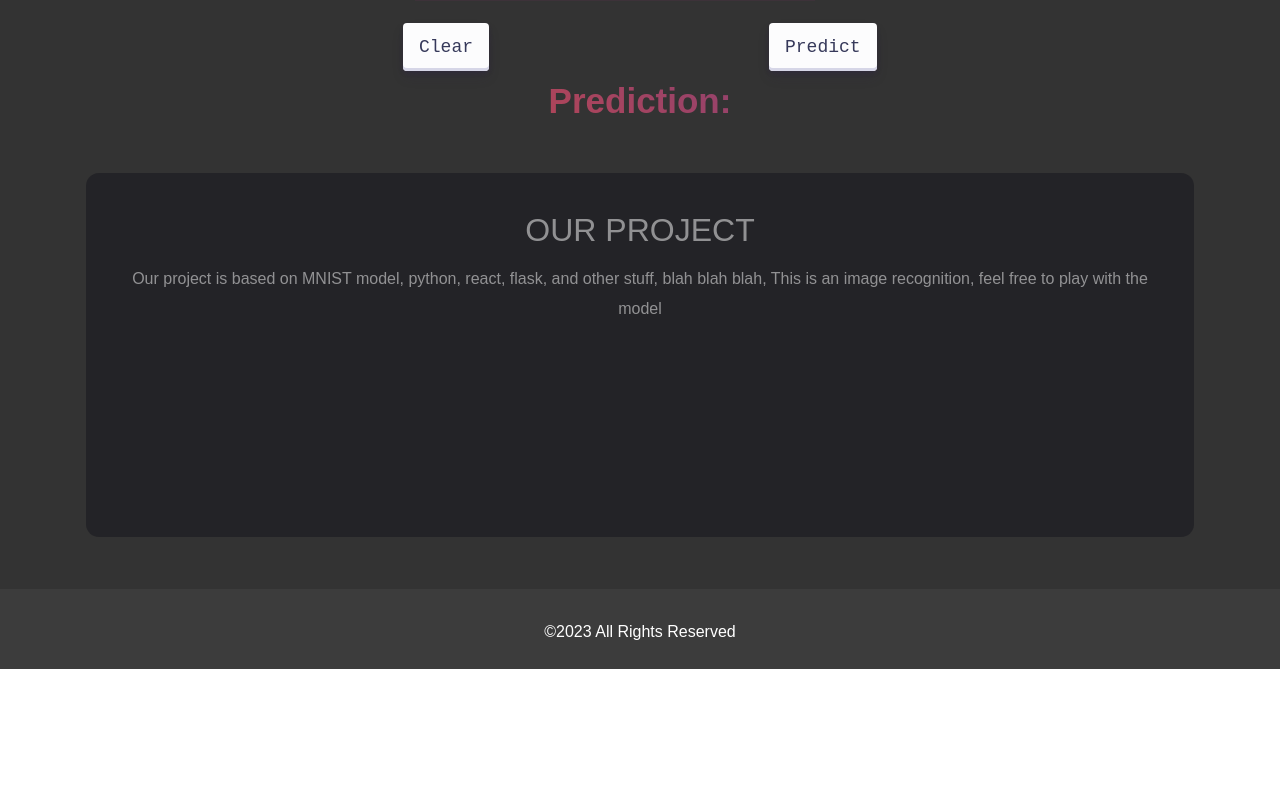
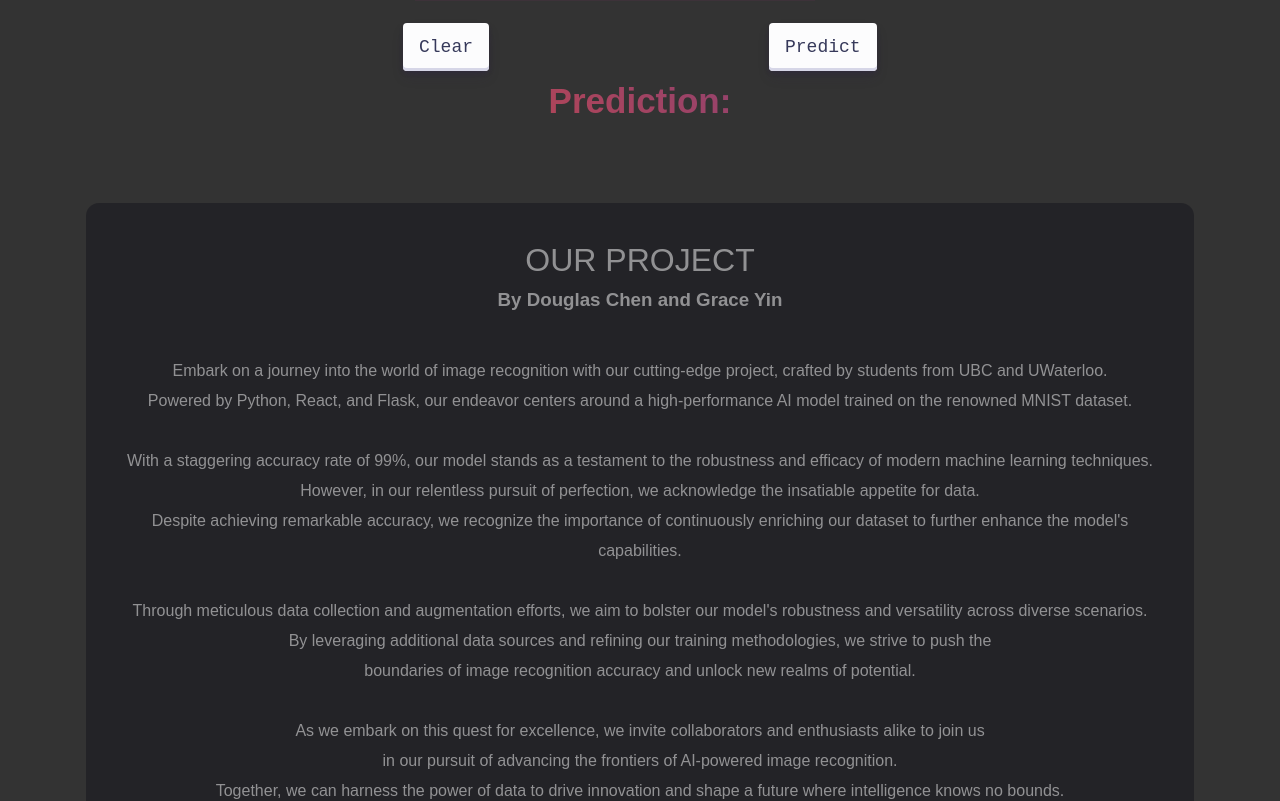
Before and after one commit to smulbean/MNIST-spotter, a React (Create React App) app in the folder frontend/: page / in a window 1280 px wide. Shown: the part 540-1341 px from the top of the page. Before the commit the page ends 1209 px from the top, so only its background shows below. Built offline with nearby package versions, Linux system fonts and the light colour scheme; what @tensorflow/tfjs would draw is missing.

Commit message:
done description

```diff
--- a/frontend/src/App.css
+++ b/frontend/src/App.css
@@ -89,27 +89,26 @@ body {
 }
 
 .glowing-cards{
-  min-height:50vh;
+  min-height:100vh;
   padding: 2em;
   display:flex;
   justify-content: center;
   align-items: center;
   flex-wrap: wrap;
   gap: 1.5em;
-  overflow: hidden;
 }
+
 .glowing-cards::before{
   content:"";
   position: absolute;
   width: 100%;
-  height: 100%;
   top: 0;
 }
 
 .glowing-cards .card{
   position: relative;
   width: 50;
-  height: 23em;
+  height: calc(100%-2px);
   color: #fff;
   border-radius: 13px;
   background: radial-gradient(
@@ -146,7 +145,7 @@ body {
 
 .glowing-cards:hover .card {
   background: radial-gradient(
-    15000px circle at var(--x) var (--y),
+    1500px circle at var(--x) var (--y),
     rgba(0, 162, 255, 0.9),
     transparent 16%
   )
--- a/frontend/src/App.jsx
+++ b/frontend/src/App.jsx
@@ -7,7 +7,6 @@ import DrawingCanvas from './components/drawingCanvas/drawingCanvas.component';
 
 
 function App() {
-
   return (
     <div className="App">
       <br></br>
@@ -15,19 +14,34 @@ function App() {
       <br></br>
       {/* <UploadImage /> */}
       <DrawingCanvas />
-      <br></br>
       <section class="glowing-cards">
         <div class="card">
           <div class="card-content">
-          <h2>OUR PROJECT</h2>
-          <p>Our project is based on MNIST model, python,
-              react, flask, and other stuff, blah blah blah,
-              This is an image recognition, feel free to play with the model
+          <h2>OUR PROJECT </h2>
+          <h3>By Douglas Chen and Grace Yin</h3>
+          <p>
+          <br></br>
+          Embark on a journey into the world of image recognition with our cutting-edge project,
+          crafted by students from UBC and UWaterloo. <br></br>Powered by Python, React, and Flask, our endeavor
+          centers around a high-performance AI model trained on the renowned MNIST dataset. <br></br> <br></br>
+
+          With a staggering accuracy rate of 99%, our model stands as a testament to the robustness
+          and efficacy of modern machine learning techniques. <br></br> However, in our relentless pursuit of
+          perfection, we acknowledge the insatiable appetite for data. <br></br>Despite achieving remarkable
+          accuracy, we recognize the importance of continuously enriching our dataset to further enhance the model's capabilities. <br></br> <br></br>
+
+          Through meticulous data collection and augmentation efforts, we aim to bolster our model's
+          robustness and versatility across diverse scenarios. <br></br> By leveraging additional data sources and
+          refining our training methodologies, we strive to push the <br></br> boundaries of image recognition accuracy and unlock new realms of potential. <br></br> <br></br>
+
+          As we embark on this quest for excellence, we invite collaborators and enthusiasts alike to
+          join us <br></br> in our pursuit of advancing the frontiers of AI-powered image recognition. <br></br>Together,
+          we can harness the power of data to drive innovation and shape a future where intelligence knows no bounds.
           </p>
           </div>
         </div>
-      </section>
-      <br></br>
+       </section>
+         <br></br>
       <footer class="footer">
         <p> &copy;2023 All Rights Reserved</p>
        </footer>
```
